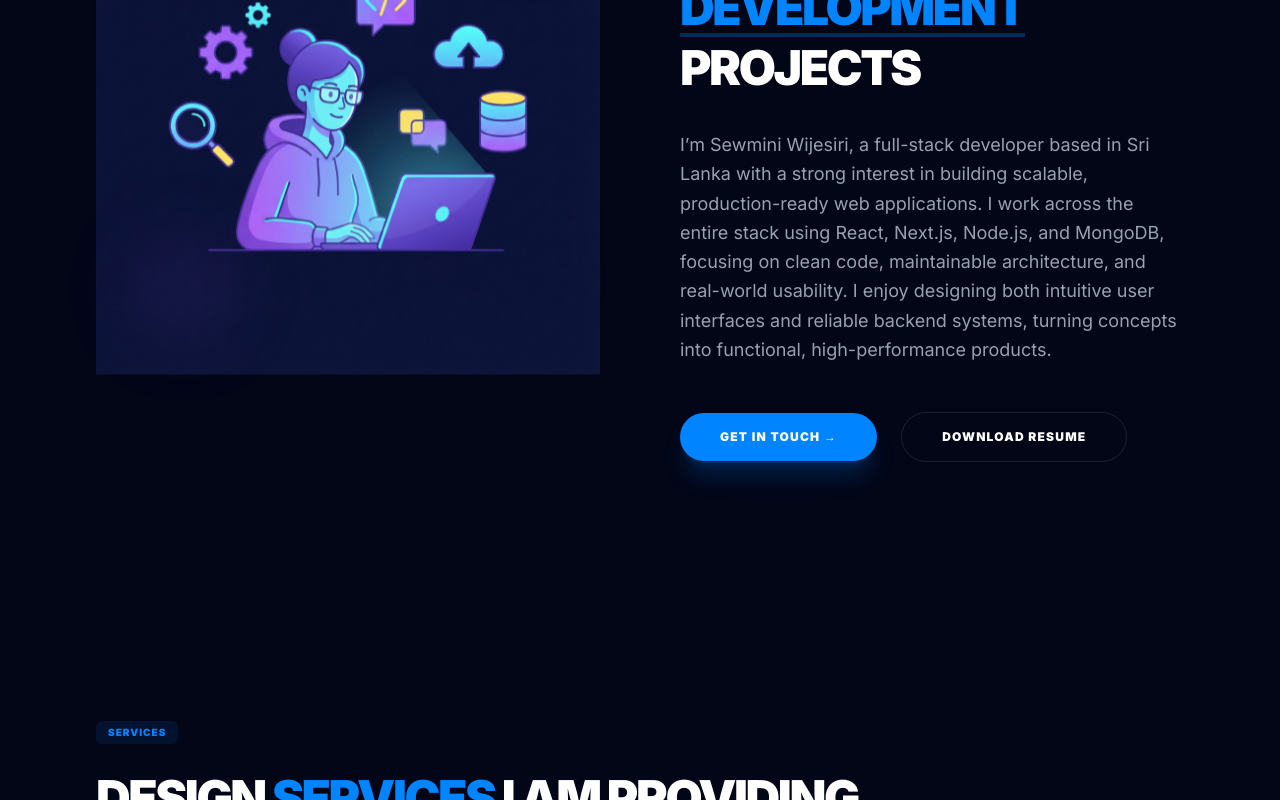
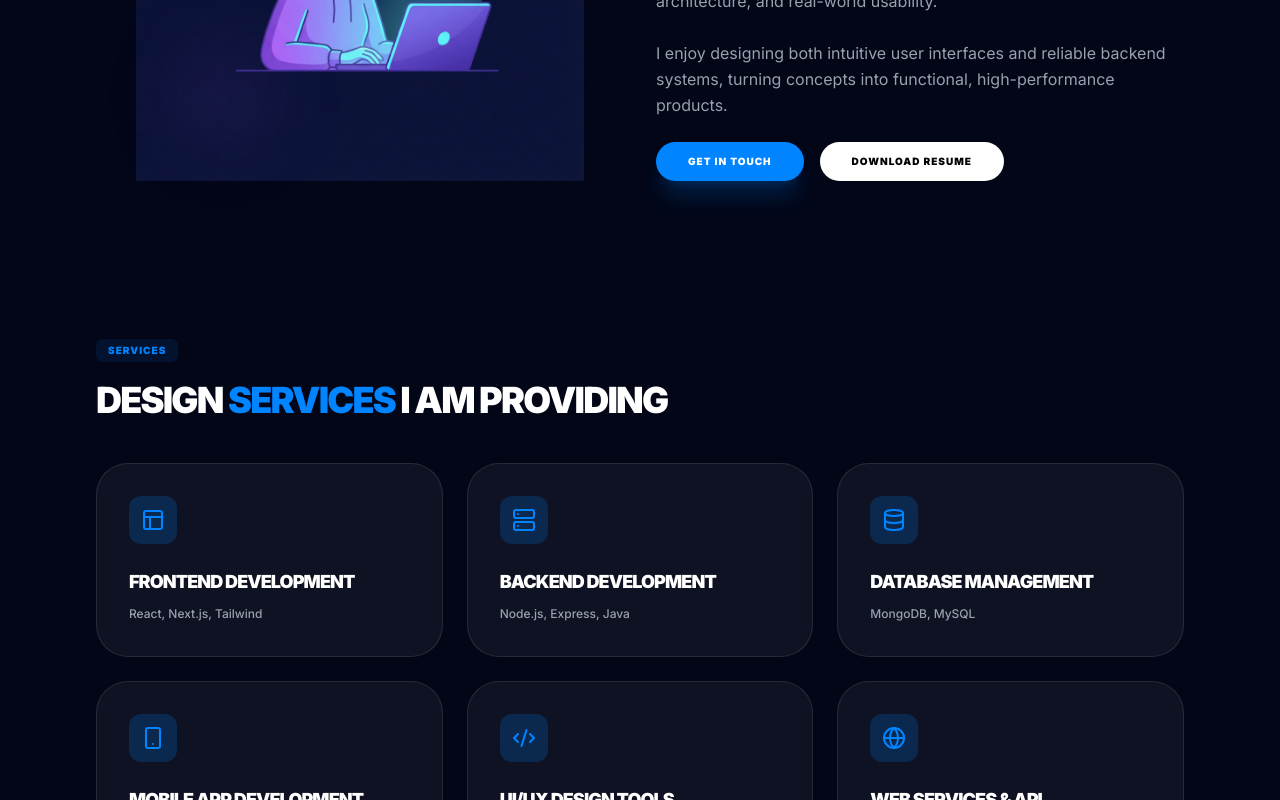
Before and after one commit to sewminiwijesiri/Portfolio, a Next.js app: page / in a window 1280 px wide. Shown: the part 1120-1920 px from the top of the page. Built offline with nearby package versions, Linux system fonts and the light colour scheme.

Commit message:
feat: introduce core portfolio sections including Projects, Services, About, Contact, and Hero components

```diff
--- a/src/components/About.jsx
+++ b/src/components/About.jsx
@@ -6,9 +6,9 @@ import Image from 'next/image';
 
 const About = () => {
   return (
-    <section id="about" className="relative py-32 bg-[#020617] overflow-hidden">
+    <section id="about" className="relative py-16 bg-[#020617] overflow-hidden">
       <div className="container mx-auto px-6 md:px-12 lg:px-24 relative z-10">
-        <div className="flex flex-col lg:flex-row items-center gap-20">
+        <div className="flex flex-col lg:flex-row items-center gap-8">
 
           {/* Image Column */}
           <motion.div
@@ -18,7 +18,7 @@ const About = () => {
             transition={{ duration: 0.8 }}
             className="flex-1 w-full"
           >
-            <div className="relative max-w-lg mx-auto aspect-square animate-float">
+            <div className="relative max-w-md mx-auto aspect-square animate-float">
               {/* Abstract decorative background behind the illustration */}
               <div className="absolute inset-4 bg-accent/5 rounded-[4rem] -rotate-3 blur-sm" />
               <div className="absolute inset-10 bg-accent/10 rounded-[5rem] rotate-6 blur-md" />
@@ -56,33 +56,33 @@ const About = () => {
               viewport={{ once: true }}
               transition={{ duration: 0.8 }}
             >
-              <span className="inline-block px-3 py-1 bg-accent/10 text-accent text-[10px] font-black tracking-widest rounded-md mb-6 uppercase">
+              <span className="inline-block px-3 py-1 bg-accent/10 text-accent text-[10px] font-black tracking-widest rounded-md mb-3 uppercase">
                 ABOUT ME
               </span>
-              <h2 className="text-4xl md:text-5xl font-black text-white tracking-tighter mb-8 leading-tight">
+              <h2 className="text-2xl md:text-3xl font-black text-white tracking-tighter mb-4 leading-tight">
                 I AM AVAILABLE FOR <span className="text-accent underline decoration-accent/30 underline-offset-8">WEBSITE DEVELOPMENT</span> PROJECTS
               </h2>
 
-              <p className="text-gray-400 text-lg leading-relaxed mb-12">
+              <p className="text-gray-400 text-sm md:text-base leading-relaxed mb-6">
                 I’m Sewmini Wijesiri, a full-stack developer based in Sri Lanka with a strong interest in building scalable, production-ready web applications. I work across the entire stack using React, Next.js, Node.js, and MongoDB, focusing on clean code, maintainable architecture, and real-world usability.
-
-I enjoy designing both intuitive user interfaces and reliable backend systems, turning concepts into functional, high-performance products.
+                <br /><br />
+                I enjoy designing both intuitive user interfaces and reliable backend systems, turning concepts into functional, high-performance products.
               </p>
 
 
 
 
-              <div className="flex flex-col sm:flex-row items-center gap-6">
+              <div className="flex flex-col sm:flex-row items-center gap-4">
                 <button
                   onClick={() => document.getElementById('contact')?.scrollIntoView({ behavior: 'smooth' })}
-                  className="w-full sm:w-auto px-10 py-4 bg-accent hover:bg-accent/90 text-white text-xs font-black tracking-widest rounded-full transition-all shadow-xl shadow-accent/20 hover:scale-105 active:scale-95"
+                  className="w-full sm:w-auto px-8 py-3 bg-accent hover:bg-accent/90 text-white text-[10px] font-black tracking-widest rounded-full transition-all shadow-xl shadow-accent/20 hover:scale-105 active:scale-95"
                 >
-                  GET IN TOUCH →
+                  GET IN TOUCH
                 </button>
                 <a
                   href="/resume.pdf"
                   download="resume.pdf"
-                  className="w-full sm:w-auto px-10 py-4 border border-white/10 hover:border-accent/50 hover:bg-accent/5 text-white text-xs font-black tracking-widest rounded-full transition-all flex items-center justify-center gap-2 hover:scale-105 active:scale-95"
+                  className="w-full sm:w-auto px-8 py-3 bg-white hover:bg-white/90 text-black text-[10px] font-black tracking-widest rounded-full transition-all flex items-center justify-center gap-2 hover:scale-105 active:scale-95"
                 >
                   DOWNLOAD RESUME
                 </a>
--- a/src/components/Contact.jsx
+++ b/src/components/Contact.jsx
@@ -38,9 +38,9 @@ const Contact = () => {
             >
               <a
                 href="mailto:sewminiwijesir5@gmail.com"
-                className="inline-flex items-center gap-4 px-12 py-5 bg-accent text-white text-xs font-black tracking-[0.3em] uppercase rounded-full hover:scale-105 active:scale-95 transition-all shadow-2xl shadow-accent/20"
+                className="inline-flex items-center px-12 py-5 bg-accent text-white text-xs font-black tracking-[0.3em] uppercase rounded-full hover:scale-105 active:scale-95 transition-all shadow-2xl shadow-accent/20"
               >
-                Start a Conversation <ArrowRight size={18} />
+                Start a Conversation
               </a>
             </motion.div>
           </motion.div>
--- a/src/components/Hero.jsx
+++ b/src/components/Hero.jsx
@@ -59,7 +59,7 @@ const Hero = () => {
                   onClick={() => document.getElementById('contact')?.scrollIntoView({ behavior: 'smooth' })}
                   className="px-10 py-4 bg-accent hover:bg-accent/90 text-white text-xs font-black tracking-widest rounded-full transition-all shadow-xl shadow-accent/20 hover:scale-105 active:scale-95"
                 >
-                  GET IN TOUCH →
+                  GET IN TOUCH
                 </button>
 
                 <div className="flex items-center gap-4">
--- a/src/components/Projects.jsx
+++ b/src/components/Projects.jsx
@@ -130,7 +130,7 @@ const Projects = () => {
             href="/projects"
             className="px-10 py-4 bg-white/5 border border-white/10 text-white text-[11px] font-black tracking-widest rounded-full hover:bg-accent hover:text-white transition-all duration-300 shadow-xl shadow-black/20 hover:scale-105 active:scale-95"
           >
-            EXPLORE OTHER PROJECTS →
+            EXPLORE OTHER PROJECTS
           </Link>
         </motion.div>
       </div>
--- a/src/components/Services.jsx
+++ b/src/components/Services.jsx
@@ -15,24 +15,24 @@ const services = [
 
 const Services = () => {
   return (
-    <section id="services" className="relative py-32 bg-[#020617] overflow-hidden">
+    <section id="services" className="relative py-20 bg-[#020617] overflow-hidden">
       <div className="container mx-auto px-6 md:px-12 lg:px-24">
         <motion.div
-           initial={{ opacity: 0, y: 20 }}
-           whileInView={{ opacity: 1, y: 0 }}
-           viewport={{ once: true }}
-           transition={{ duration: 0.8 }}
-           className="mb-16"
+          initial={{ opacity: 0, y: 20 }}
+          whileInView={{ opacity: 1, y: 0 }}
+          viewport={{ once: true }}
+          transition={{ duration: 0.8 }}
+          className="mb-10"
         >
-          <span className="inline-block px-3 py-1 bg-accent/10 text-accent text-[10px] font-black tracking-widest rounded-md mb-6 uppercase">
+          <span className="inline-block px-3 py-1 bg-accent/10 text-accent text-[10px] font-black tracking-widest rounded-md mb-4 uppercase">
             SERVICES
           </span>
-          <h2 className="text-4xl md:text-5xl font-black text-white tracking-tighter mb-4 leading-tight">
+          <h2 className="text-3xl md:text-4xl font-black text-white tracking-tighter mb-4 leading-tight">
             DESIGN <span className="text-accent">SERVICES</span> I AM PROVIDING
           </h2>
         </motion.div>
 
-        <div className="grid grid-cols-1 md:grid-cols-2 lg:grid-cols-3 gap-8">
+        <div className="grid grid-cols-1 sm:grid-cols-2 lg:grid-cols-3 gap-6">
           {services.map((service, idx) => (
             <motion.div
               key={idx}
@@ -40,13 +40,13 @@ const Services = () => {
               whileInView={{ opacity: 1, y: 0 }}
               viewport={{ once: true }}
               transition={{ duration: 0.8, delay: idx * 0.1 }}
-              className="p-10 bg-white/5 border border-white/10 rounded-[2.5rem] hover:bg-white/10 transition-all duration-300 group"
+              className="p-8 bg-white/5 border border-white/10 rounded-[2rem] hover:bg-white/10 transition-all duration-300 group"
             >
-              <div className="w-16 h-16 bg-accent/20 rounded-2xl flex items-center justify-center text-accent mb-8 group-hover:scale-110 transition-transform">
-                {service.icon}
+              <div className="w-12 h-12 bg-accent/20 rounded-xl flex items-center justify-center text-accent mb-6 group-hover:scale-110 transition-transform">
+                {React.cloneElement(service.icon, { size: 24 })}
               </div>
-              <h4 className="text-xl font-black text-white mb-4 uppercase tracking-tighter">{service.name}</h4>
-              <p className="text-gray-400 text-sm font-medium leading-relaxed">
+              <h4 className="text-lg font-black text-white mb-2 uppercase tracking-tighter">{service.name}</h4>
+              <p className="text-gray-400 text-xs font-medium leading-relaxed">
                 {service.items}
               </p>
             </motion.div>
```
Lines whose indentation alone changed are shown as unchanged.
